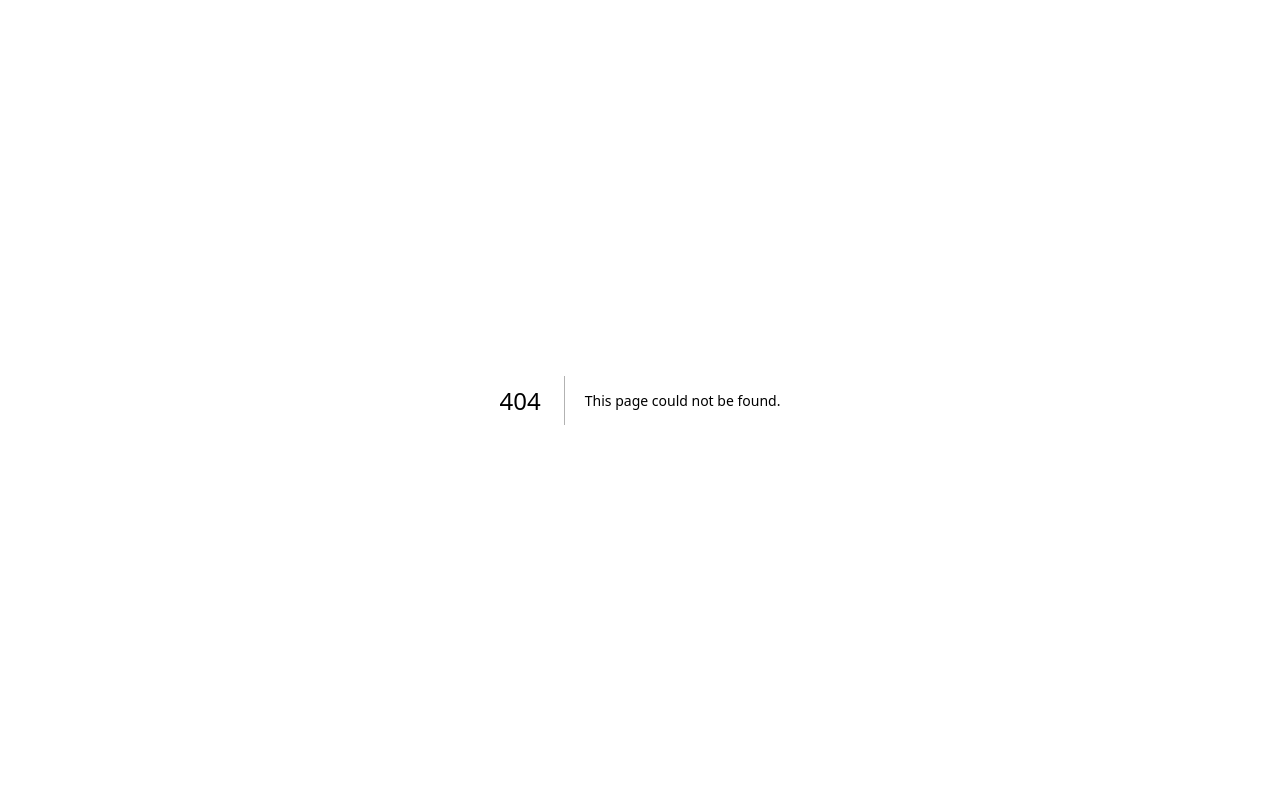
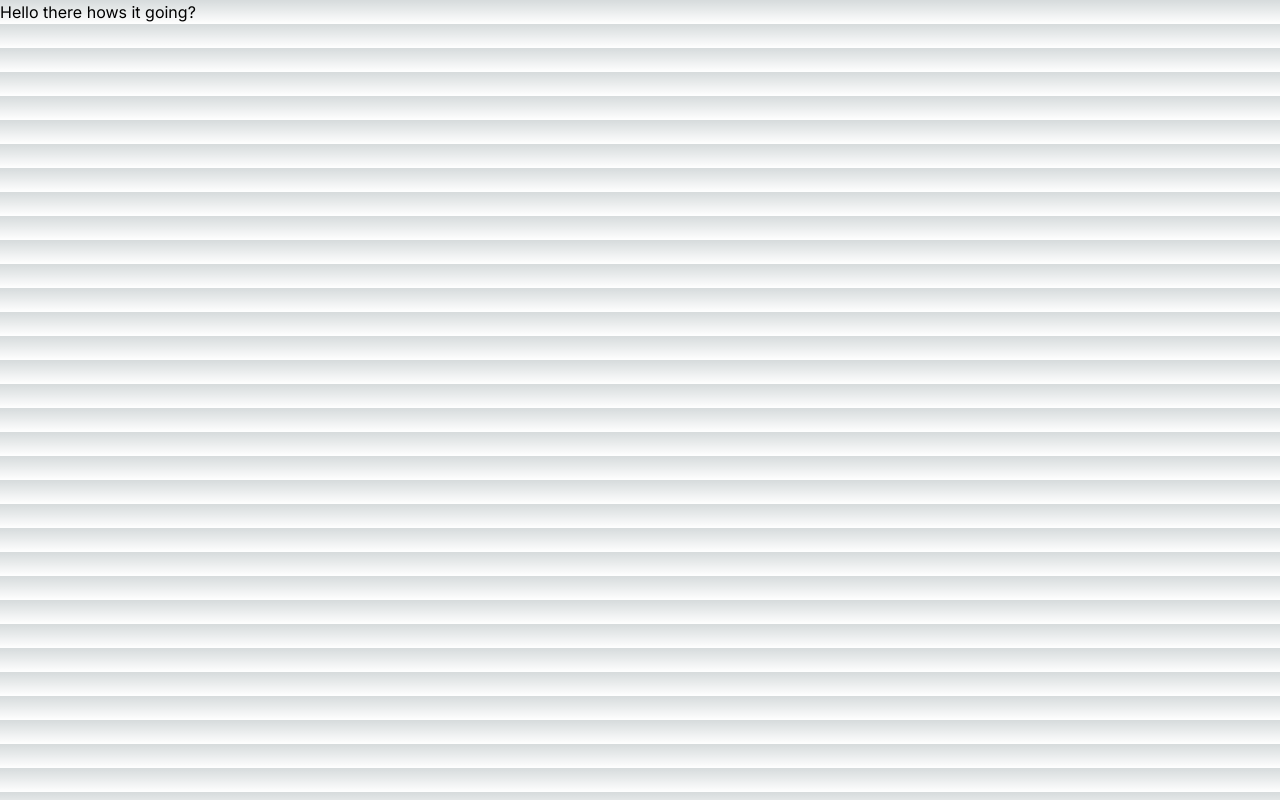
Before and after one commit to OwenRempel/Norlight-Next, a Next.js app: page /uploads in a window 1280 px wide. Before the commit this address had no page. Built offline with nearby package versions, Linux system fonts and the light colour scheme.

Commit message:
Inital Commit on Norlight-Next

```diff
--- /dev/null
+++ b/app/uploads/page.js
@@ -0,0 +1,5 @@
+export default function upload(params) {
+    return(
+        <h2>Hello there hows it going?</h2>
+    )
+};
```
Also changed, not shown: app/components/helloworld.jsx (added).
